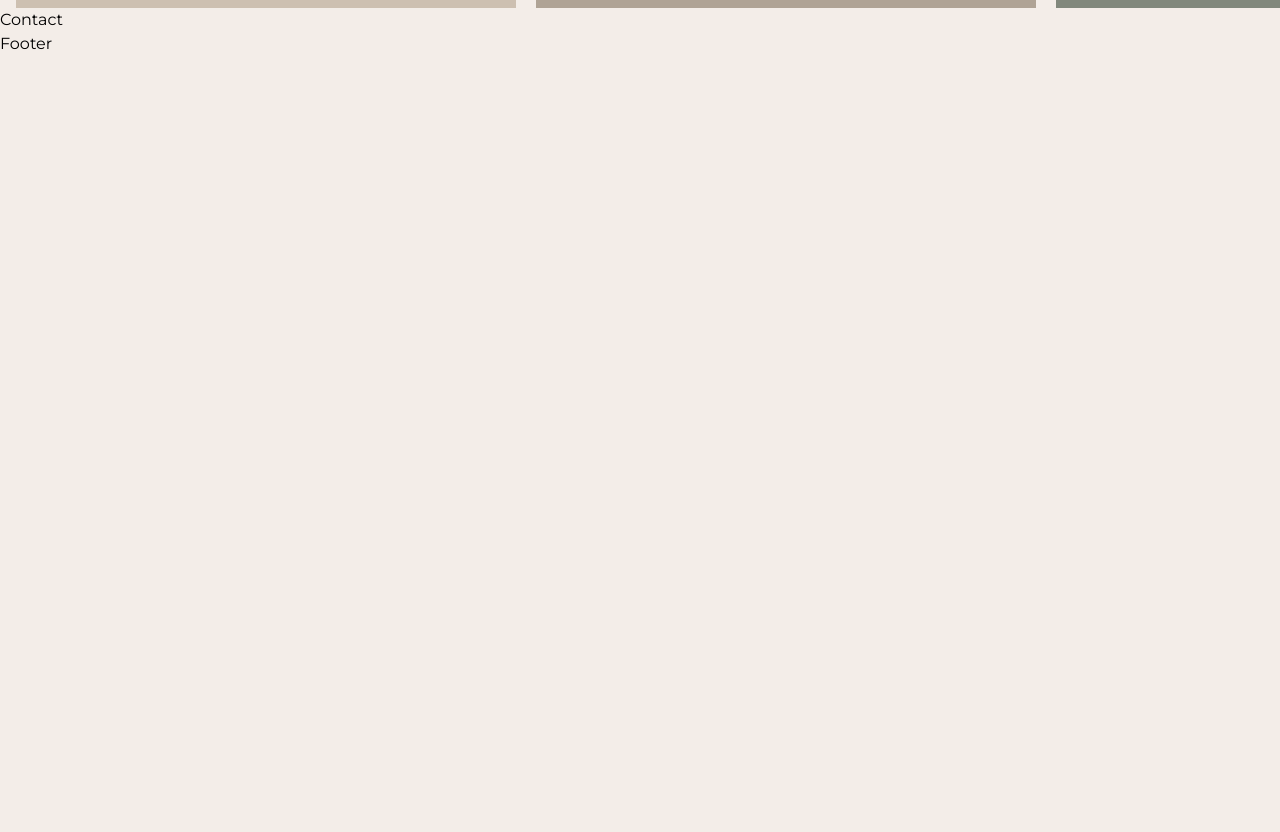
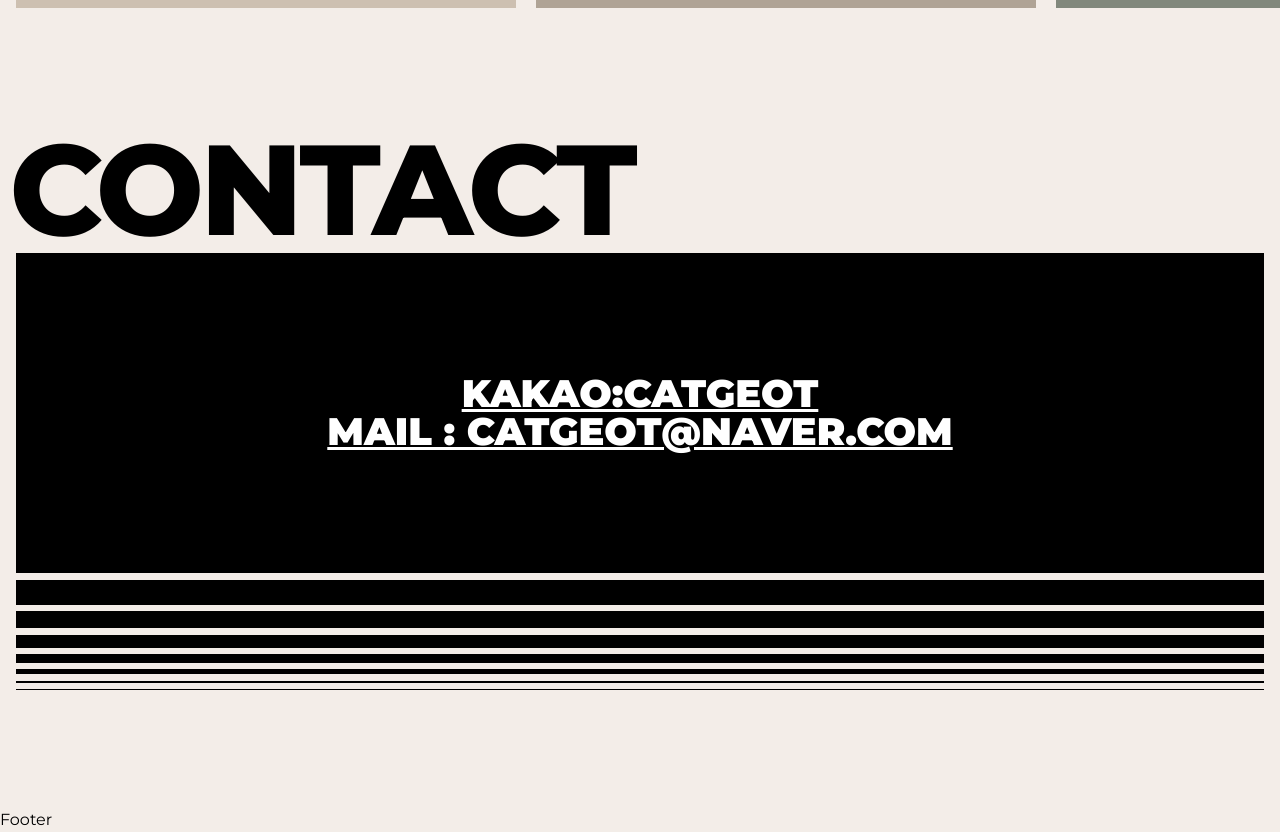
Before and after one commit to catgeot/port2023-react, a React (Create React App) app: page / in a window 1280 px wide. Shown: the part 5680-6512 px from the top of the page. Before the commit the page ends 5736 px from the top, so only its background shows below. Built offline with nearby package versions, Linux system fonts and the light colour scheme; a small style sheet from the web is missing; a web font is replaced by a local one.

Commit message:
연락처 완료

```diff
--- a/src/assets/scss/section/_contact.scss
+++ b/src/assets/scss/section/_contact.scss
@@ -0,0 +1,127 @@
+#contact {
+    height: 100vh;
+}
+.contact__inner {
+    width: 100%;
+    height: 100%;
+    padding: 16px;
+    display: flex;
+    align-items: flex-start;
+    justify-content: center;
+    flex-direction: column;
+
+    @media (max-width: 800px){
+        justify-content: center;
+       }
+
+    .contact__title {
+        font-size: 10vw;
+        text-transform: uppercase;
+        line-height: 1;
+        font-weight: 800;
+        white-space: nowrap;
+        text-indent: -0.5vw;
+        letter-spacing: -0.3vw;
+
+        @media (max-width: 800px){
+             display: none;
+            }
+    }
+    .contact__text {
+        width: 100%;
+        height: 40vh;
+        background-color: var(--black);
+        color: var(--white);
+        display: flex;
+        align-items: center;
+        justify-content: center;
+        flex-direction: column;
+        position: relative;
+
+        .text {
+            font-size: 3vw;
+            line-height: 1;
+            font-weight: 900;
+            text-transform: uppercase;
+            text-decoration: underline;
+            text-align: center;
+            z-index: 100;
+            transition: all 0.3s;
+            cursor: all-scroll;
+            position: relative;
+
+            @media (max-width: 800px){
+                font-size: 20px;
+                padding: 16px;
+                word-break: break-all;
+               }
+        }
+    }
+    .contact__lines {
+        width: 100%;
+
+        .line{
+            display: none;
+            width: 100%;
+            height: 1px;
+            background-color: var(--black);
+            margin-bottom: 0.5vw;
+
+            &:nth-child(1){
+                height: 1px;
+            }
+            &:nth-child(2){
+                height: 2px;
+            }
+            &:nth-child(3){
+                height: 5px;
+            }
+            &:nth-child(4){
+                height: 9px;
+            }
+            &:nth-child(5){
+                height: 13px;
+            }
+            &:nth-child(6){
+                height: 17px;
+            }
+            &:nth-child(7){
+                height: 25px;
+            }
+
+            @media (max-width: 800px){
+                display: block;
+               }
+
+        }
+        &.bottom {
+            .line{
+                margin-top: 0.5vw;
+                margin-bottom: 0;
+                display: block;
+
+                &:nth-child(1){
+                    height: 25px;
+                }
+                &:nth-child(2){
+                    height: 17px;
+                }
+                &:nth-child(3){
+                    height: 13px;
+                }
+                &:nth-child(4){
+                    height: 9px;
+                }
+                &:nth-child(5){
+                    height: 5px;
+                }
+                &:nth-child(6){
+                    height: 2px;
+                }
+                &:nth-child(7){
+                    height: 1px;
+                }
+            }
+        }
+    }
+}
--- a/src/components/Contact.jsx
+++ b/src/components/Contact.jsx
@@ -1,8 +1,57 @@
 import React from 'react'
+
+export const contactText = [
+  {
+    link:"https://open.kakao.com/o/gM7YLzwf",
+    title:"KAKAO:catgeot",
+  },
+  {
+    link:"mailto:catgeot@naver.com",
+    title:"mail : catgeot@naver.com",
+  },
+];
 
 const Contact = () => {
   return (
-    <div>Contact</div>
+    <section id="contact">
+            <div className="contact__inner">
+                <h2 className="contact__title">Contact</h2>
+                <div className="contact__lines" aria-hidden="true">
+                    <span className="line"></span>
+                    <span className="line"></span>
+                    <span className="line"></span>
+                    <span className="line"></span>
+                    <span className="line"></span>
+                    <span className="line"></span>
+                    <span className="line"></span>
+                </div>
+                <div className="contact__text">
+                    <div className="text">
+                      {contactText.map((contact, key) => (
+                        <div key={key}>
+                          <a
+                            href={contact.link}
+                            rel="noopener noreferrer"
+                            target="_blank"
+                          >
+                            {contact.title}
+                          </a>
+                        </div>
+                      ))}
+
+                    </div>
+                </div>
+                <div className="contact__lines bottom" aria-hidden="true">
+                    <span className="line"></span>
+                    <span className="line"></span>
+                    <span className="line"></span>
+                    <span className="line"></span>
+                    <span className="line"></span>
+                    <span className="line"></span>
+                    <span className="line"></span>
+                </div>
+            </div>
+        </section>
   )
 }
 
```
